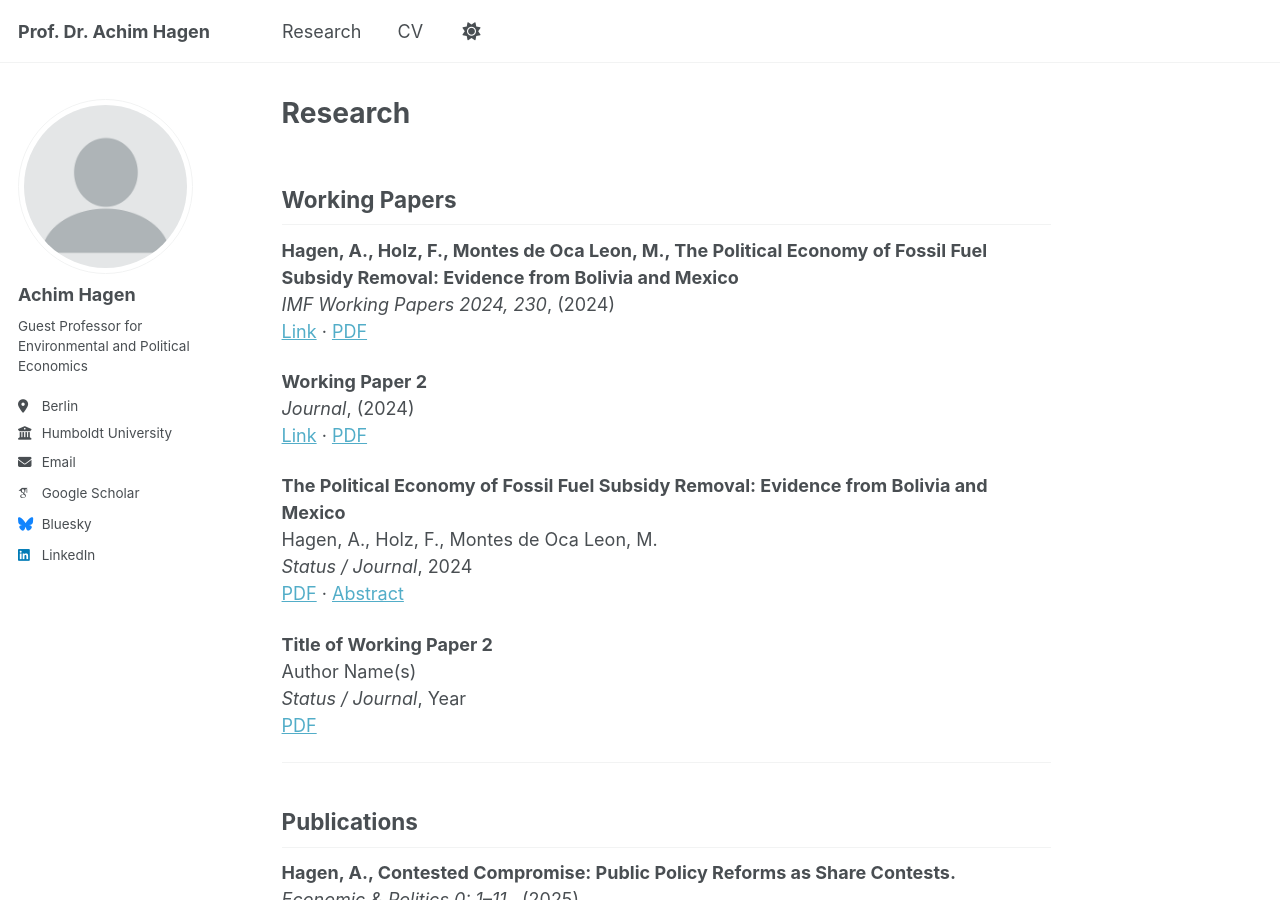
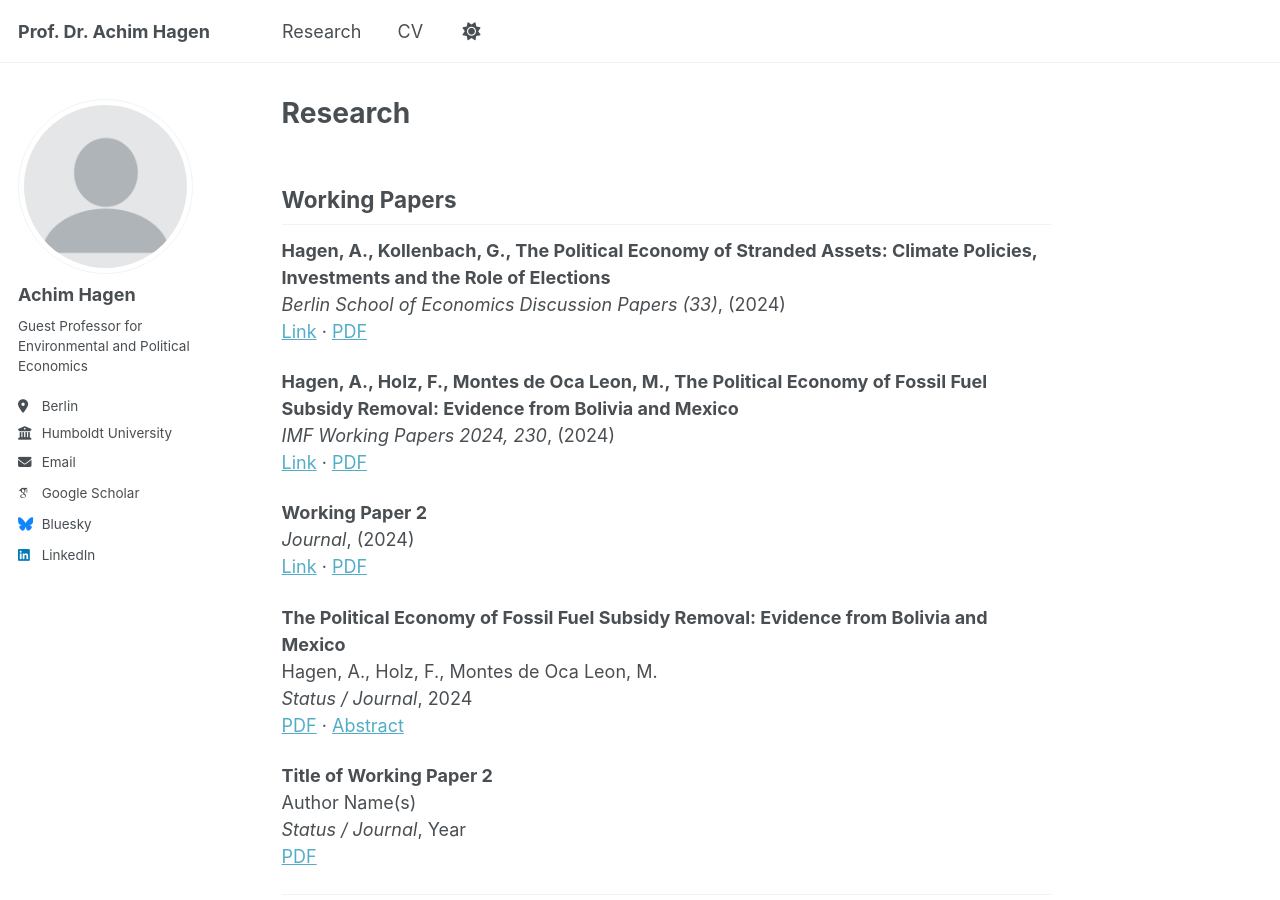
Before and after one commit to achhag/academic, a Jekyll site: the page built from _pages/publications.html, in a window 1280 px wide and 900 px high. Built offline with Jekyll 4.4.1, drawn with Linux system fonts in a browser that asks for light colours; some web fonts are replaced; a script bundle is joined from its source files by our own code; library files that are not in the unit come from our copies.

Commit message:
Update publications.html

```diff
--- a/_pages/publications.html
+++ b/_pages/publications.html
@@ -6,6 +6,13 @@ author_profile: true
 ---
 
 <h2>Working Papers</h2>
+
+<p>
+<strong>Hagen, A., Kollenbach, G., The Political Economy of Stranded Assets: Climate Policies, Investments and the Role of Elections</strong><br>
+<em>Berlin School of Economics Discussion Papers (33)</em>, (2024)<br>
+<a href="https://doi.org/10.48462/opus4-5348" target="_blank">Link</a> ·
+<a href="{{ '/files/achimhagen_fossilfuelsubsidy.pdf' | relative_url }}" target="_blank">PDF</a>
+</p>
 
 <p>
 <strong>Hagen, A., Holz, F., Montes de Oca Leon, M., The Political Economy of Fossil Fuel Subsidy Removal: Evidence from Bolivia and Mexico</strong><br>
```
